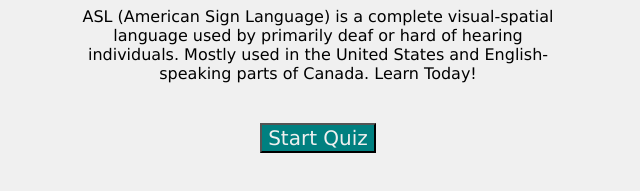
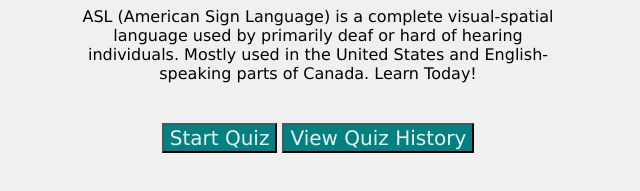
Before and after one commit to Sunnuke/CS250-PR1, a plain HTML site: page index.html in a window 1280 px wide. Shown: the part 407-598 px from the top of the page, without its empty margins (322-962 px from the left). Drawn offline with Linux system fonts and the light colour scheme; files that its build step writes are made by us from their sources.

Commit message:
Add button to view quiz history

```diff
--- a/index.html
+++ b/index.html
@@ -15,6 +15,7 @@
 
       <div class="buttons">
         <a href="quiz.html"><button>Start Quiz</button></a>
+        <a href="history.html"><button>View Quiz History</button></a>
       </div>
 
   </body>
```
